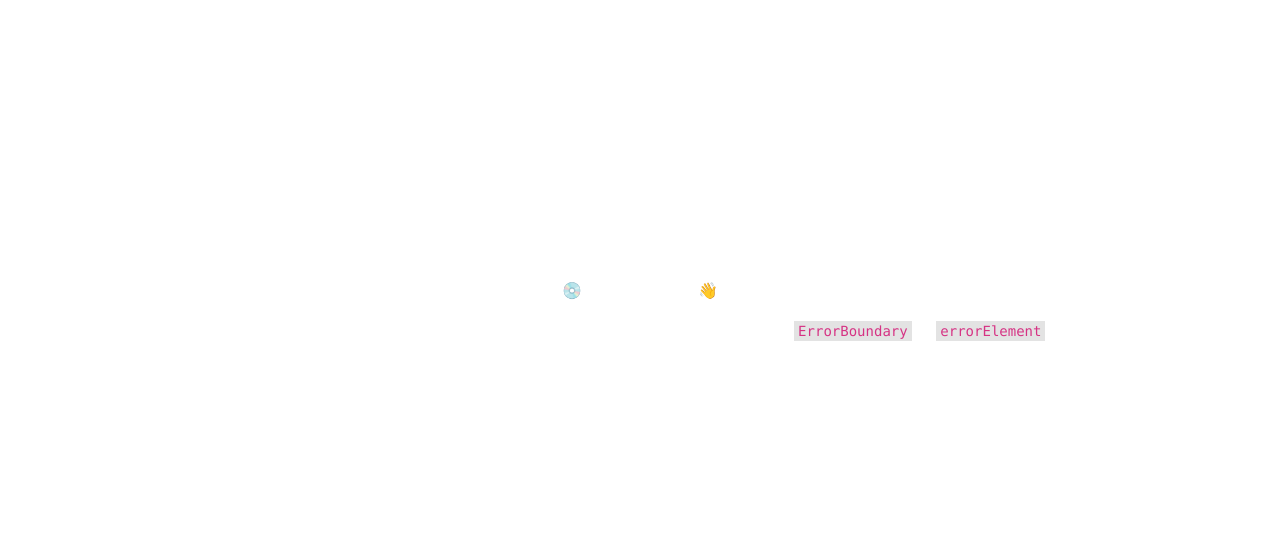
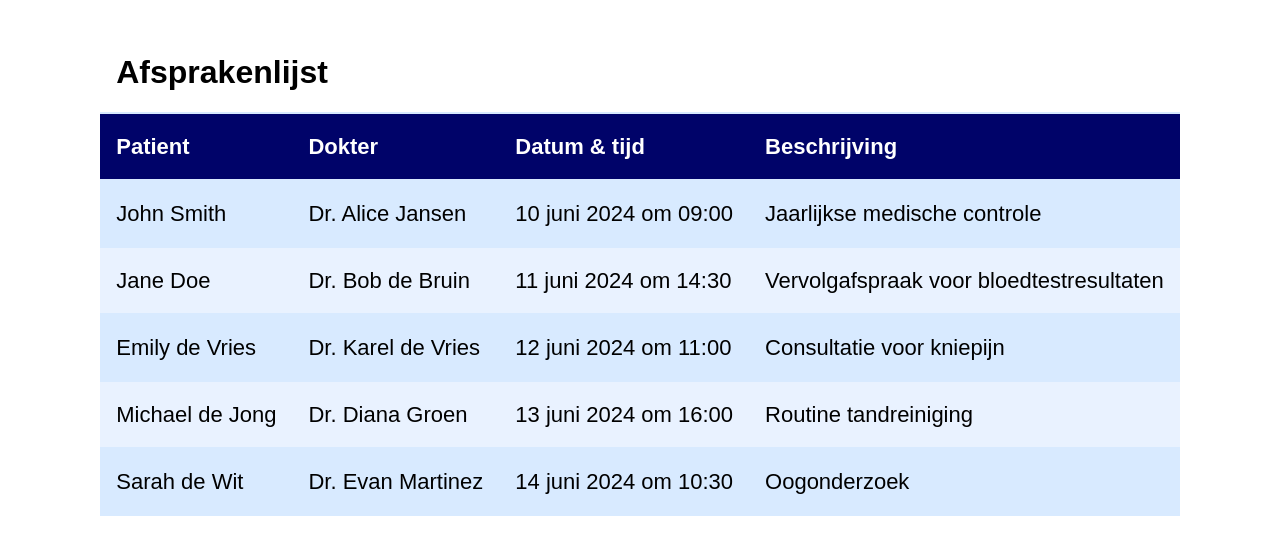
Before and after one commit to ZuydUniversity/B2C6_B2A_Frontend, a React (Vite) app: page /appointmentoverview in a window 1280 px wide. Before the commit this address had no page. Shown: the part 126-680 px from the top of the page. Built offline with nearby package versions, Linux system fonts and the light colour scheme.

Commit message:
Deleted a files to adhere to repo file structure

```diff
--- a/App.css
+++ /dev/null
@@ -1,92 +0,0 @@
-#root {
-  max-width: 1280px;
-  margin: 0 auto;
-  padding: 2rem;
-  text-align: center;
-}
-
-.app {
-    display: flex;
-    flex-direction: column;
-    align-items: center;
-    gap: 20px;
-}
-
-.data-display,
-.data-sender,
-.data-grid-filler {
-    width: 80%;
-    padding: 20px;
-    border: 1px solid #ddd;
-    border-radius: 5px;
-}
-@import url('https://fonts.googleapis.com/css2?family=Roboto&display=swap');
-
-table {
-    width: 100%;
-    border-collapse: collapse; /* This removes the double borders */
-    font-family: 'Roboto', sans-serif;
-}
-
-th, td {
-    border: 1px solid #000;
-    padding: 10px;
-    text-align: left;
-}
-
-th {
-    background-color: cornflowerblue; /* This gives the header cells a blue background */
-}
-
-tr:nth-child(even) {
-    background-color: lightsteelblue; /* This gives every other row a light blue background */
-}
-
-tr:nth-child(odd) {
-    background-color: lightgray; /* This gives the other rows a blue background */
-}
-
-
-h1 {
-    color: #007BFF; /* This changes the color of the h1 elements */
-}
-
-html, body {
-    margin: 0;
-    padding: 0;
-    width: 100%;
-}
-
-nav {
-    background-color: #007BFF;
-    padding: 10px;
-    width: 100%;
-    position: fixed;
-    top: 0;
-    left: 0; /* Ensure the nav bar starts from the left edge */
-}
-
-
-nav ul {
-    list-style-type: none;
-    margin: 0;
-    padding: 0;
-    display: flex;
-    justify-content: space-around;
-}
-
-    nav h1, nav a {
-        font-size: 20px; /* Adjust as needed */
-        color: #fff;
-        text-decoration: none;
-    }
-
-.navitems {
-    display: flex;
-    gap: 20px;
-    align-items: center;
-}
-
-.data-display {
-    margin-top: 65px;
-}
--- a/src/App.css
+++ b/src/App.css
@@ -776,3 +776,87 @@
       color: black;
       font-size: 1.2em;
   }
+
+  /* ------------------------------ */
+  /* Appointment overview table css */
+  /* ------------------------------ */
+
+  .appointment_table {
+    --primary-color: #000369;
+    --secundary-color: #D8EAFF;
+    --secundary-half-color: #E9F2FF;
+    --tertiary-color: #1B21D4;
+
+    color:black;
+    background: var(--secundary-color);
+    width: 100%;
+    caption-side: top;
+  }
+
+  .appointment_table caption,
+  .appointment_table th,
+  .appointment_table td {
+    padding: 1rem;
+    text-align: left;
+  }
+
+  .appointment_table caption {
+    color:black;
+    font-size: 2rem;
+    font-weight: 700;
+  }
+
+  .appointment_table th {
+    background-color: var(--primary-color);
+    color: white;
+  }
+
+  .appointment_table tr {
+    background-color: var(--secundary-color);
+  }
+
+  .appointment_table tr:nth-of-type(2n) {
+    background: var(--secundary-half-color);
+  }
+
+  @media (max-width: 650px) {
+    .appointment_table th {
+        display: none;
+    }
+
+    .appointment_table td {
+        display: grid;
+        gap: 0.5rem;
+        grid-template-columns: 15ch auto;
+        padding: 0.5rem 1rem;
+    }
+
+    .appointment_table td::before {
+        font-weight: 700;
+        text-transform: capitalize;
+    }
+
+    .appointment_table td:nth-of-type(1)::before {
+        content: "Patiënt: ";
+    }
+
+    .appointment_table td:nth-of-type(2)::before {
+        content: "Dokter: ";
+    }
+
+    .appointment_table td:nth-of-type(3)::before {
+        content: "Datum & tijd: ";
+    }
+
+    .appointment_table td:nth-of-type(4)::before {
+        content: "Beschrijving: ";
+    }
+
+    .appointment_table td:first-child {
+        padding-top: 1rem;
+    }
+
+    .appointment_table td:last-child {
+        padding-top: 1rem;
+    }
+  }
--- a/src/main.jsx
+++ b/src/main.jsx
@@ -16,6 +16,7 @@ import RadiologyPage from './routes/RadiologyPage.jsx';
 import PatientSettingsPage from './routes/PatientSettingsPage.jsx';
 import PatientList from './components/PatientList.jsx';
 import Kalender from './routes/Kalender.jsx';
+import AppointmentOverview from './routes/AppointmentOverview.jsx';
 
 
 
@@ -33,6 +34,7 @@ const router = createBrowserRouter([
     { path: "/", element: <App /> },
     { path: "/register", element: <Register /> },
     { path: "/forgot-password", element: <ForgotPassword /> },
+    { path: "/appointmentoverview", element: <AppointmentOverview /> },
 ]);
 
 
--- /dev/null
+++ b/src/routes/AppointmentOverview.jsx
@@ -0,0 +1,46 @@
+import React from 'react';
+import '../App.css';
+
+const AppointmentOverview = () => {
+  const data = [
+    { id: 1, patientName: 'John Smith', doctorName: 'Dr. Alice Jansen', date: new Date('2024-06-10T09:00:00'), description: 'Jaarlijkse medische controle' },
+    { id: 2, patientName: 'Jane Doe', doctorName: 'Dr. Bob de Bruin', date: new Date('2024-06-11T14:30:00'), description: 'Vervolgafspraak voor bloedtestresultaten' },
+    { id: 3, patientName: 'Emily de Vries', doctorName: 'Dr. Karel de Vries', date: new Date('2024-06-12T11:00:00'), description: 'Consultatie voor kniepijn' },
+    { id: 4, patientName: 'Michael de Jong', doctorName: 'Dr. Diana Groen', date: new Date('2024-06-13T16:00:00'), description: 'Routine tandreiniging' },
+    { id: 5, patientName: 'Sarah de Wit', doctorName: 'Dr. Evan Martinez', date: new Date('2024-06-14T10:30:00'), description: 'Oogonderzoek' }
+  ];
+
+  return (
+    <div>
+      <table className='appointment_table'>
+        <caption>Afsprakenlijst</caption>
+        <thead>
+          <tr>
+            <th>Patient</th>
+            <th>Dokter</th>
+            <th>Datum & tijd</th>
+            <th>Beschrijving</th>
+          </tr>
+        </thead>
+        <tbody>
+          {data.map((appointment) => (
+            <tr key={appointment.id}>
+              <td>{appointment.patientName}</td>
+              <td>{appointment.doctorName}</td>
+              <td>{appointment.date.toLocaleString('nl-NL', {
+                year: 'numeric',
+                month: 'long',
+                day: 'numeric',
+                hour: '2-digit',
+                minute: '2-digit'
+              })}</td>
+              <td>{appointment.description}</td>
+            </tr>
+          ))}
+        </tbody>
+      </table>
+    </div>
+  );
+}
+
+export default AppointmentOverview;
```
Also changed, not shown: Afsprakenoverzicht.css (deleted, +0 -34 lines), Afsprakenoverzicht.jsx (deleted, +0 -44 lines), App.jsx (deleted, +0 -22 lines), Routes.jsx (deleted).
